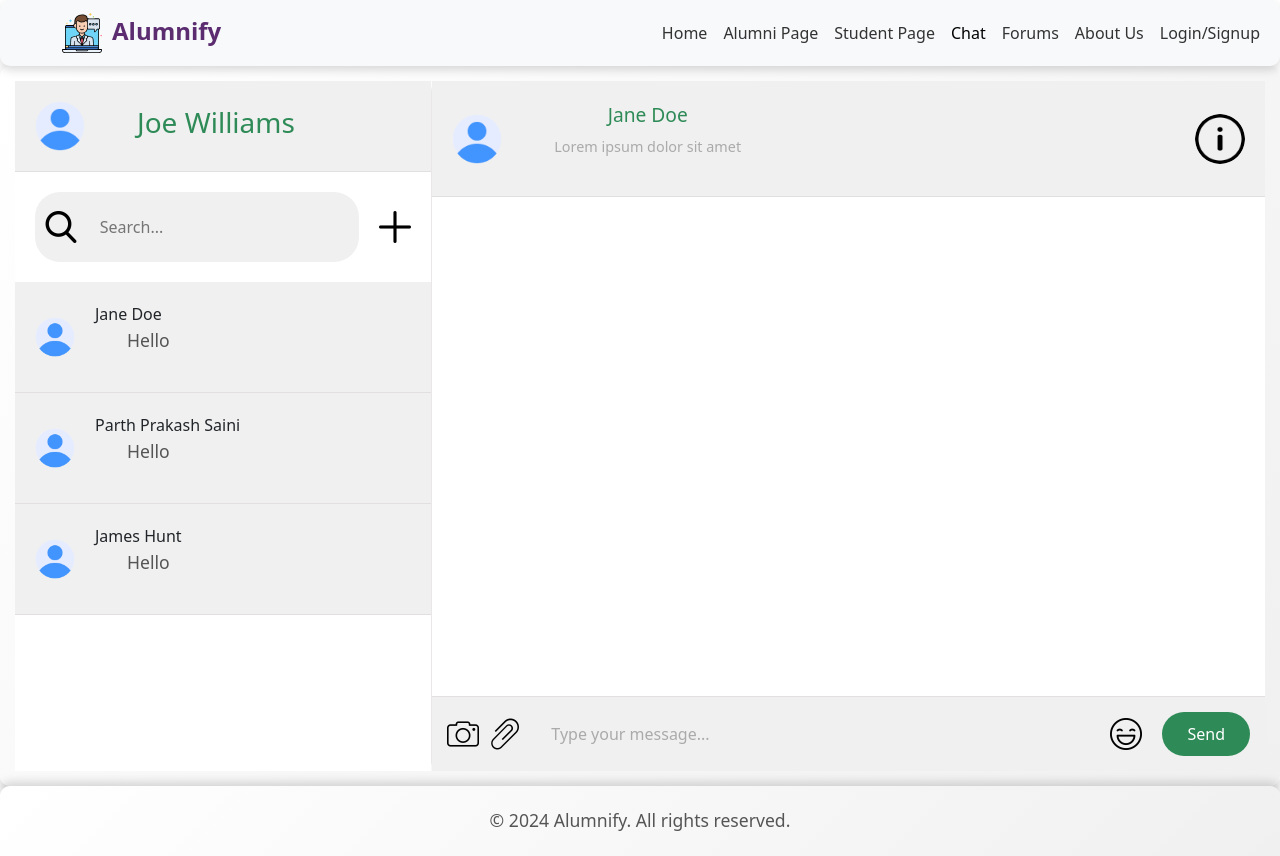
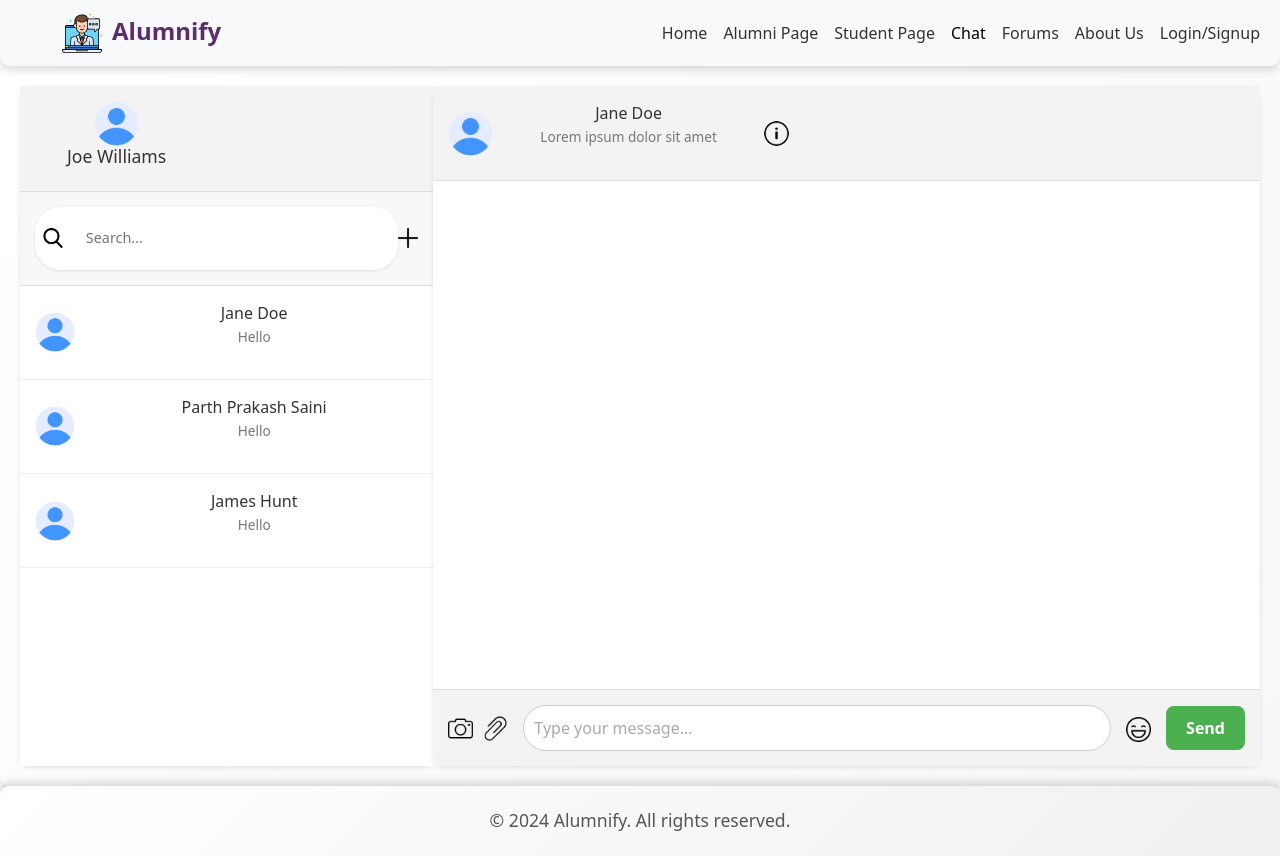
Before and after one commit to Samartho7/Student_alumni, a React (Vite) app: page /chat in a window 1280 px wide. Built offline with nearby package versions, Linux system fonts and the light colour scheme.

Commit message:
front end changes in almost all pages

```diff
--- a/src/components/AlumniCarouselComponent.jsx
+++ b/src/components/AlumniCarouselComponent.jsx
@@ -58,8 +58,8 @@ const AlumniCarouselComponent = () => {
   return (
     <Carousel
       className="alumni-carousel"
-      nextIcon={<VscTriangleRight style={{ color: 'black', fontSize: '3rem' }} />}
-      prevIcon={<VscTriangleLeft style={{ color: 'black', fontSize: '3rem' }} />}
+      nextIcon={<VscTriangleRight style={{ color: '#5B2C6F', fontSize: '3rem' }} />}
+      prevIcon={<VscTriangleLeft style={{ color: '#5B2C6F', fontSize: '3rem' }} />}
     >
       {Array.from({ length: Math.ceil(alumni.length / 5) }).map((_, slideIndex) => (
         <Carousel.Item key={slideIndex}>
--- a/src/components/CarouselComponent.jsx
+++ b/src/components/CarouselComponent.jsx
@@ -10,8 +10,8 @@ const CarouselComponent = () => {
   return (
     <Container fluid className="p-0">
       <Carousel
-        nextIcon={<VscTriangleRight style={{ color: '#fff', fontSize: '3.5rem' }} />}
-        prevIcon={<VscTriangleLeft style={{ color: '#fff', fontSize: '3.5rem' }} />}
+        nextIcon={<VscTriangleRight style={{ color: '#5B2C6F', fontSize: '3.5rem' }} />}
+        prevIcon={<VscTriangleLeft style={{ color: '#5B2C6F', fontSize: '3.5rem' }} />}
       >
         <Carousel.Item>
           <img className="d-block w-100" src={car1} alt="First slide" />
--- a/src/components/Chat.css
+++ b/src/components/Chat.css
@@ -1,146 +1,168 @@
-/* Chat container */
+/* Global Chat Container */
 .chatContainer {
   display: flex;
   height: 90vh;
-  background: linear-gradient(135deg, #ffffff 0%, #f0f0f0 100%); /* Matching gradient background */
-  padding: 15px;
-  box-shadow: 0px 4px 10px rgba(0, 0, 0, 0.15);
+  background: linear-gradient(135deg, #ffffff 0%, #f8f8f8 100%);
+  padding: 20px;
   border-radius: 10px;
-  transition: all 0.3s ease;
+  box-shadow: 0px 4px 10px rgba(0, 0, 0, 0.1);
+  transition: all 0.3s ease-in-out;
 }
 
-/* Left panel styles (List & User Info) */
+/* Left Panel - User List */
 .list {
   flex: 1;
   display: flex;
   flex-direction: column;
-  border-right: 1px solid rgba(206, 202, 202, 0.453);
-  background-color: #ffffff; /* White background for consistency */
-  border-radius: 10px; /* Rounded corners */
+  background-color: #ffffff;
+  border-radius: 10px;
+  box-shadow: 0px 2px 5px rgba(0, 0, 0, 0.1);
 }
 
-.userInfo .user {
+.userInfo {
+  padding: 15px;
   display: flex;
   align-items: center;
-  gap: 20px;
-  padding: 20px;
-  border-bottom: 1px solid rgba(206, 202, 202, 0.453);
-  background-color: #f0f0f0; /* Lighter background for user info */
+  gap: 15px;
+  background: #f3f3f3;
+  border-bottom: 1px solid #ddd;
 }
 
 .user img {
-  height: 50px;
-  width: 50px;
+  height: 45px;
+  width: 45px;
+  border-radius: 50%;
   object-fit: cover;
-  border-radius: 50%; /* Circular profile images */
 }
 
 .user h3 {
-  color: #2E8B57; /* Green text color */
+  font-size: 1.1rem;
+  font-weight: 500;
+  color: #333;
 }
 
+/* Chat List */
 .chatList {
   flex: 1;
   overflow-y: auto;
-  background-color: #ffffff; /* White background for chat list */
+  background-color: #ffffff;
 }
 
 .chatList .search {
   display: flex;
   align-items: center;
-  gap: 20px;
-  padding: 20px;
+  justify-content: space-between;
+  padding: 15px;
+  background: #f8f8f8;
+  border-bottom: 1px solid #ddd;
 }
 
 .searchBar {
-  flex: 1;
   display: flex;
   align-items: center;
   gap: 10px;
-  border-radius: 25px; /* Rounded corners */
-  background-color: #f0f0f0; /* Lighter background for search bar */
-  padding: 10px;
+  flex: 1;
+  background: #fff;
+  padding: 8px;
+  border-radius: 25px;
+  box-shadow: 0px 1px 3px rgba(0, 0, 0, 0.1);
 }
 
 .searchBar input {
   flex: 1;
-  background-color: transparent;
   border: none;
   outline: none;
-  color: #2E8B57; /* Green text color */
+  font-size: 0.9rem;
 }
 
+.search img {
+  width: 20px;
+  height: 20px;
+  cursor: pointer;
+}
+
+/* User Items */
 .items {
   display: flex;
   align-items: center;
-  gap: 20px;
-  padding: 20px;
-  border-bottom: 1px solid rgba(206, 202, 202, 0.453);
+  padding: 15px;
   cursor: pointer;
-  background-color: #f0f0f0; /* Lighter background for items */
+  border-bottom: 1px solid #eee;
+  transition: background 0.3s ease-in-out;
+}
+
+.items:hover {
+  background: #f1f1f1;
 }
 
 .items img {
+  width: 40px;
   height: 40px;
-  width: 40px;
+  border-radius: 50%;
   object-fit: cover;
-  border-radius: 50%; /* Circular profile images */
 }
 
-/* Right panel styles (Chat) */
+.items .texts {
+  flex: 1;
+  margin-left: 15px;
+}
+
+.items .texts span {
+  font-size: 1rem;
+  font-weight: 500;
+  color: #333;
+}
+
+.items .texts p {
+  font-size: 0.85rem;
+  color: #777;
+}
+
+/* Right Panel - Chat Section */
 .chat {
   flex: 2;
   display: flex;
   flex-direction: column;
-  background-color: #ffffff; /* White background for chat area */
-  border-radius: 10px; /* Rounded corners */
+  background: #ffffff;
+  border-radius: 10px;
+  box-shadow: 0px 2px 5px rgba(0, 0, 0, 0.1);
 }
 
+/* Chat Header */
 .chatUser {
   display: flex;
   align-items: center;
-  gap: 20px;
-  padding: 20px;
-  border-bottom: 1px solid rgba(206, 202, 202, 0.453);
-  background-color: #f0f0f0; /* Lighter background for chat user */
+  gap: 15px;
+  padding: 15px;
+  background: #f3f3f3;
+  border-bottom: 1px solid #ddd;
 }
 
 .chatUser img {
-  height: 4vw;
-  width: 4vw;
-  object-fit: cover;
-  border-radius: 50%; /* Circular profile images */
-}
-
-.chatUser .texts {
-  display: flex;
-  flex-direction: column;
-  gap: 5px;
+  width: 45px;
+  height: 45px;
+  border-radius: 50%;
 }
 
 .chatUser .texts span {
-  font-size: 1.2rem; /* Adjusted font size */
+  font-size: 1rem;
   font-weight: 500;
-  color: #2E8B57; /* Green text color */
+  color: #333;
 }
 
 .chatUser .texts p {
-  font-size: 0.9rem; /* Adjusted font size */
-  color: #aaa; /* Light grey color */
+  font-size: 0.85rem;
+  color: #777;
 }
 
-.chatUser .icons {
-  margin-left: auto;
-}
-
+/* Chat Messages */
 .center {
   flex: 1;
   padding: 20px;
   overflow-y: auto;
-  background-color: #ffffff; /* White background for chat messages */
+  background: #ffffff;
 }
 
-/* General message styles */
 .message {
   display: flex;
   gap: 10px;
@@ -148,170 +170,154 @@
 }
 
 .message img {
+  width: 40px;
   height: 40px;
-  width: 40px;
-  object-fit: cover;
-  border-radius: 50%; /* Circular profile images */
+  border-radius: 50%;
 }
 
 .message .text {
-  background-color: #f0f0f0; /* Lighter background for messages */
-  padding: 15px;
-  border-radius: 20px; /* More rounded corners */
-  max-width: 70%; /* Limit width of message */
+  max-width: 65%;
+  padding: 12px;
+  border-radius: 12px;
+  background: #f1f1f1;
+  font-size: 0.9rem;
 }
 
-.message .text span {
-  font-size: 0.9rem; /* Adjusted font size */
-  color: #2E8B57; /* Green text color */
-}
-
-/* Sent message styles */
 .message.own {
-  justify-content: flex-end; /* Align to the right */
+  justify-content: flex-end;
 }
 
 .message.own .text {
-  background-color: #5183fe; /* Blue background for sent messages */
-  color: #fff; /* White text color */
-  align-self: flex-end; /* Ensures the text block is also right-aligned */
+  background: #4CAF50;
+  color: #fff;
 }
 
-/* Input and buttons */
+/* Bottom Input Section */
 .bottom {
   display: flex;
   align-items: center;
-  gap: 20px;
-  padding: 15px; /* Slightly reduced padding */
-  border-top: 1px solid rgba(206, 202, 202, 0.453);
-  background-color: #f0f0f0; /* Lighter background for input area */
+  gap: 15px;
+  padding: 15px;
+  background: #f3f3f3;
+  border-top: 1px solid #ddd;
+}
+
+.bottom input {
+  flex: 1;
+  padding: 10px;
+  border-radius: 25px;
+  border: 1px solid #ccc;
+  font-size: 1rem;
+  outline: none;
+}
+
+.bottom input::placeholder {
+  color: #aaa;
 }
 
 .icons {
   display: flex;
-  gap: 10px; /* Adjusted gap */
+  gap: 10px;
 }
 
 .icons img {
-  height: 2rem; /* Increased size */
-  width: 2rem; /* Increased size */
+  width: 25px;
+  height: 25px;
   cursor: pointer;
 }
 
 .emoji {
   position: relative;
 }
-
 .picker {
   position: absolute;
+  bottom: 60px;
   right: 0;
-  bottom: 60px; /* Adjusted bottom position */
+  z-index: 1000;
+  background: white;
+  border-radius: 10px;
+  box-shadow: 0px 4px 10px rgba(0, 0, 0, 0.1);
 }
 
+.emoji-picker-react {
+  width: 280px !important; /* Adjust width */
+  max-height: 350px !important; /* Prevent overflow */
+  overflow-y: auto;
+}
+
+.emoji-picker-react input {
+  width: 90% !important;
+  border: 1px solid #ccc;
+  border-radius: 20px;
+  padding: 5px 10px;
+  font-size: 14px;
+  outline: none;
+}
+
+.emoji-picker-react .emoji-group {
+  padding: 5px;
+}
+
+.emoji-picker-react .emoji-search-container {
+  display: flex !important;
+  align-items: center !important;
+  padding: 5px !important;
+  position: relative !important;
+}
+
+.emoji-picker-react .emoji-search-container input {
+  width: 100% !important;
+  padding: 8px 10px 8px 30px !important; /* Left padding to prevent overlap */
+  border: 1px solid #ccc !important;
+  border-radius: 5px !important;
+  font-size: 14px !important;
+  outline: none !important;
+  background: white !important;
+  color: black !important;
+  position: relative !important;
+}
+
+.emoji-picker-react .emoji-search-container svg {
+  position: absolute !important;
+  left: 8px !important; /* Adjust this value if the icon still overlaps */
+  top: 50% !important;
+  transform: translateY(-50%) !important;
+  width: 16px !important;
+  height: 16px !important;
+  color: #777 !important;
+}
+
+
 .emoji img {
-  height: 2rem; /* Increased size */
-  width: 2rem; /* Increased size */
+  width: 25px;
+  height: 25px;
   cursor: pointer;
 }
 
 .sendButton {
-  background-color: #2E8B57; /* Green background */
-  color: #fff; /* White text color */
+  background: #4CAF50;
+  color: white;
   border: none;
-  padding: 10px 25px; /* Adjusted padding */
-  border-radius: 25px; /* More rounded corners */
-  cursor: pointer;
-  font-size: 1rem; /* Adjusted font size */
-}
-
-/* Update for search and plus icons */
-.searchBar img,
-.search img {
-  height: 2rem; /* Increased size */
-  width: 2rem; /* Increased size */
+  padding: 10px 20px;
+  border-radius: 25px;
+  font-size: 1rem;
   cursor: pointer;
 }
 
-.searchBar img:hover,
-.search img:hover {
-  opacity: 0.8;
+.sendButton:hover {
+  background: #45A049;
 }
 
-/* Input field */
-.bottom input {
-  flex: 1;
-  background-color: #f0f0f0; /* Lighter background */
-  border: none;
-  border-radius: 25px; /* More rounded corners */
-  padding: 10px;
-  outline: none;
-  font-size: 1rem;
-  color: #2E8B57; /* Green text color */
+/* Scrollbar Styling */
+::-webkit-scrollbar {
+  width: 6px;
 }
 
-.bottom input::placeholder {
-  color: #aaa; /* Light grey placeholder text */
+::-webkit-scrollbar-thumb {
+  background: #ccc;
+  border-radius: 10px;
 }
 
-/* Same styles for both Jane Doe and Joe Williams */
-.userInfo .user, .chatUser {
-  display: flex;
-  align-items: center;
-  gap: 20px;
-  padding: 20px;
-  border-bottom: 1px solid rgba(206, 202, 202, 0.453);
-  background-color: #f0f0f0; /* Lighter background */
+::-webkit-scrollbar-thumb:hover {
+  background: #aaa;
 }
-
-.user img, .chatUser img {
-  height: 50px;
-  width: 50px;
-  object-fit: cover;
-  border-radius: 50%; /* Circular profile images */
-}
-
-.user h3, .chatUser .texts span {
-  color: #2E8B57; /* Green text color */
-}
-
-/* Add more styles as necessary for consistency */
-.userInfo .user, .chatUser {
-  display: flex;
-  align-items: center;
-  gap: 20px;
-  padding: 20px;
-  border-bottom: 1px solid rgba(206, 202, 202, 0.453);
-  background-color: #f0f0f0; /* Lighter background */
-}
-
-.user img, .chatUser img {
-  height: 50px;
-  width: 50px;
-  object-fit: cover;
-  border-radius: 50%; /* Circular profile images */
-}
-
-.user h3, .chatUser .texts span {
-  color: #2E8B57; /* Green text color */
-}
-
-.items {
-  display: flex;
-  align-items: center;
-  gap: 20px;
-  padding: 20px;
-  border-bottom: 1px solid rgba(206, 202, 202, 0.453);
-  cursor: pointer;
-  background-color: #f0f0f0; /* Lighter background for items */
-  transition: background-color 0.3s ease, transform 0.2s ease; /* Smooth transition */
-}
-
-.items:hover {
-  background-color: #e0e0e0; /* Darker background on hover */
-  transform: scale(1.02); /* Slightly enlarge the item */
-}
-
-.items .texts {
-  text-align: left; /* Left align text */
-  flex: 1; /* Allow the text to take full width */
-}
--- a/src/components/Forums.css
+++ b/src/components/Forums.css
@@ -1,4 +1,31 @@
 /* Page container styling */
+
+html, body {
+  height: 100%;
+  margin: 0;
+  padding: 0;
+}
+
+.forums-container {
+  min-height: 100vh;
+  display: flex;
+  flex-direction: column;
+}
+
+.content {
+  flex: 1; /* Pushes the footer to the bottom */
+}
+
+.footer {
+  text-align: center;
+  padding: 10px 0;
+  background-color: #f8f9fa;
+  color: #333;
+  border-top: 1px solid #ddd;
+  position: relative;
+  width: 100%;
+}
+
 .forums {
     height: 100vh;
     width: 100%;
@@ -28,14 +55,17 @@
 
   /* Forum card styling */
   .forum-card {
-    width: 100%;
-    padding: 1.5rem;
+    width: 90%; /* Makes the card take 80% of the page width */
+    max-width: 900px; /* Limits the maximum width */
+    margin: 0 auto 20px; /* Centers the cards */
+    padding: 1rem; /* Reduced padding */
     background-color: #ffffff;
-    border: 1px solid #2E8B57; /* Darker green border */
+    border: 1px solid #5B2C6F;
     border-radius: 10px;
-    box-shadow: 0px 4px 10px rgba(0, 0, 0, 0.1); /* Consistent shadow */
+    box-shadow: 0px 4px 10px rgba(0, 0, 0, 0.1);
     transition: transform 0.3s ease-in-out;
   }
+
 
   /* Forum card hover effect */
   .forum-card:hover {
@@ -49,6 +79,15 @@
     margin-bottom: 0.5rem;
   }
 
+  .row {
+    margin-left: -5px;
+    margin-right: -5px;
+  }
+
+  .col {
+    padding-left: 5px;
+    padding-right: 5px;
+  }
   /* Forum description styling */
   .forum-card p {
     color: #444;
@@ -58,21 +97,23 @@
 
   /* Button styling */
   .create-post-btn {
-    padding: 0.8rem 2rem;
-    border: none;
-    background-color: #2E8B57; /* Darker green background */
-    color: #ffffff; /* White text */
-    border-radius: 150px;
-    cursor: pointer;
-    transition: background-color 0.3s ease-in-out;
     font-size: 1rem;
-    text-align: center;
-  }
+    font-weight: bold;
+    text-decoration: none;
+    color: #5B2C6F; /* Ensure visible text */
+    padding: 8px 15px;
+    border: 2px solid #5B2C6F;
+    border-radius: 8px;
+    display: inline-block;
+    background-color: white; /* Add background */
+    transition: all 0.3s ease;
+}
 
-  /* Button hover effect */
-  .create-post-btn:hover {
-    background-color: #1e6f41; /* Darker green on hover */
-  }
+.create-post-btn:hover {
+    background-color: #5B2C6F;
+    color: white; /* Ensure contrast on hover */
+}
+
 
   /* Separator styling */
   .separator {
@@ -80,3 +121,10 @@
     width: 2px;
     background-color: #f0f0f0; /* Lighter separator line */
   }
+
+  .bigger-card {
+    width: 100%; /* Make the card take full width of the column */
+    max-width: 350px; /* Adjust this as needed */
+    padding: 2rem; /* Increase padding */
+    font-size: 1.1rem; /* Increase text size */
+}
--- a/src/components/Login.jsx
+++ b/src/components/Login.jsx
@@ -23,7 +23,7 @@ const Login = () => {
         <form>
           <input type="email" name="email" placeholder="Email" />
           <input type="password" name="password" placeholder="Password" />
-          <button>Sign in</button>
+          <button>Log in</button>
         </form>
       </div>
       <div className="seperator"></div>
--- a/src/components/login.css
+++ b/src/components/login.css
@@ -2,30 +2,37 @@
 
 /* Page container styling */
 .login {
-  height: 100vh;
+  min-height: 100vh; /* Ensures it fills the viewport but doesn't push content too much */
   width: 100%;
   display: flex;
+  flex-direction: column;
   align-items: center;
-  justify-content: center;
-  gap: 50px;
-  background: linear-gradient(135deg, #ffffff 0%, #f0f0f0 100%); /* Match navbar gradient */
-  color: #5B2C6F; /* Darker green text color */
-  padding: 50px;
+  justify-content: center; /* Align content towards the top */
+  gap: 20px;
+  background: linear-gradient(135deg, #ffffff 0%, #f0f0f0 100%);
+  color: #5B2C6F;
+  padding: 5px 0px; /* Reduce padding */
   box-sizing: border-box;
 }
 
-/* Item container styling */
+
 .item {
-  flex: 1;
+  width: 100%;
+  max-width: 400px; /* Adjust width to center forms */
   display: flex;
   flex-direction: column;
   align-items: center;
   gap: 20px;
-  backdrop-filter: blur(10px); /* Consistent blur */
-  padding: 20px;
+  backdrop-filter: blur(10px);
+  padding: 30px;
   border-radius: 10px;
-  background-color: rgba(255, 255, 255, 0.8); /* Semi-transparent white background */
-  box-shadow: 0px 4px 10px rgba(0, 0, 0, 0.15); /* Match navbar shadow */
+  background-color: rgba(255, 255, 255, 0.8);
+  box-shadow: 0px 4px 10px rgba(0, 0, 0, 0.15);
+}
+
+/* Remove separator */
+.seperator {
+  display: none;
 }
 
 /* Form styling */
@@ -69,28 +76,24 @@ label img {
 
 /* Button styling */
 button {
-  padding: 0.8rem 2rem;
-  border: none;
-  background-color: #5B2C6F; /* Darker green background */
-  color: #ffffff; /* White text color */
-  border-radius: 150px;
-  cursor: pointer;
-  transition: background-color 0.3s ease-in-out;
   font-size: 1rem;
-  text-align: center;
-  width: auto;
-  display: inline-flex;
-  align-items: center;
-  justify-content: center;
+  font-weight: bold;
+  text-decoration: none;
+  color: #5B2C6F;
+  margin-top: 15px;
+  padding: 8px 15px;
+  border: 2px solid #5B2C6F;
+  border-radius: 8px !important;
+  display: inline-block;
+  transition: all 0.3s ease;
+  background-color: transparent; /* Make background transparent like .card-link */
 }
 
-/* Button hover effect */
 button:hover {
-  color: #ffffff; /* White text color on hover */
-  background-color: rgba(91, 44, 111, 0.8); /* Green background with 80% opacity */
-  box-shadow: 0 4px 8px rgba(0, 0, 0, 0.2); /* Shadow effect for a 3D appearance */
-  transform: translateY(-2px);
+  background-color: #5B2C6F;
+  color: white;
 }
+
 
 /* Separator styling */
 .seperator {
```
Also changed, not shown: src/components/AlumniPage.jsx (+11 -4 lines), src/components/Forums.jsx (+10 -11 lines).
